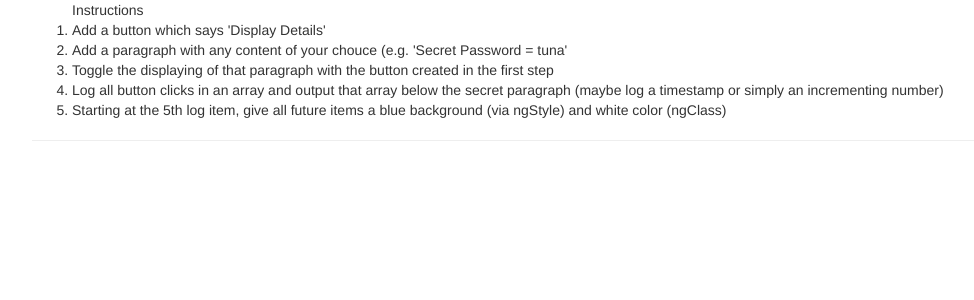
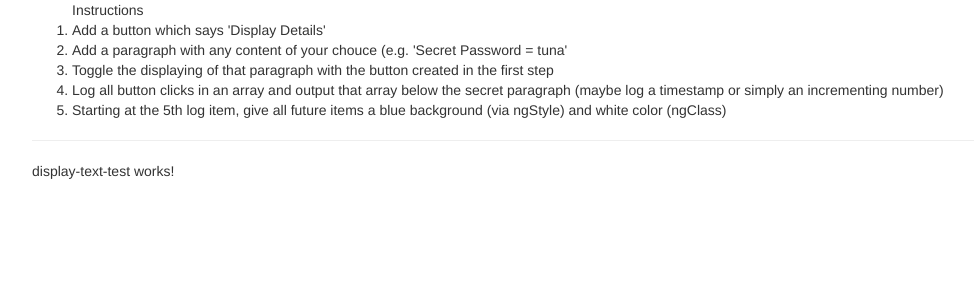
Before and after one commit to Prozak8/angular-sandbox, an Angular app: page / in a window 1280 px wide. Shown: the top 300 px of the page, without its empty margins (38-1012 px from the left). Built offline with nearby package versions, Linux system fonts and the light colour scheme.

Commit message:
generated text test component and called upon it in app html

```diff
--- a/src/app/app.component.html
+++ b/src/app/app.component.html
@@ -3,6 +3,7 @@
         <div class="col-xs-12">
             <div app-instructions></div>
             <hr>
+            <div app-display-text-test></div>
         </div>
     </div>
 </div>
--- a/src/app/app.module.ts
+++ b/src/app/app.module.ts
@@ -4,11 +4,13 @@ import { FormsModule } from '@angular/forms';
 
 import { AppComponent } from './app.component';
 import { InstructionsComponent } from './instructions/instructions.component';
+import { DisplayTextTestComponent } from './display-text-test/display-text-test.component';
 
 @NgModule({
   declarations: [
     AppComponent,
-    InstructionsComponent
+    InstructionsComponent,
+    DisplayTextTestComponent
   ],
   imports: [
     BrowserModule,
--- /dev/null
+++ b/src/app/display-text-test/display-text-test.component.html
@@ -0,0 +1,3 @@
+<p>
+  display-text-test works!
+</p>
--- /dev/null
+++ b/src/app/display-text-test/display-text-test.component.ts
@@ -0,0 +1,15 @@
+import { Component, OnInit } from '@angular/core';
+
+@Component({
+  selector: '[app-display-text-test]',
+  templateUrl: './display-text-test.component.html',
+  styleUrls: ['./display-text-test.component.css']
+})
+export class DisplayTextTestComponent implements OnInit {
+
+  constructor() { }
+
+  ngOnInit() {
+  }
+
+}
```
Also changed, not shown: src/app/display-text-test/display-text-test.component.css (added), 1 other file (tests, documents, lock files or other folders).
